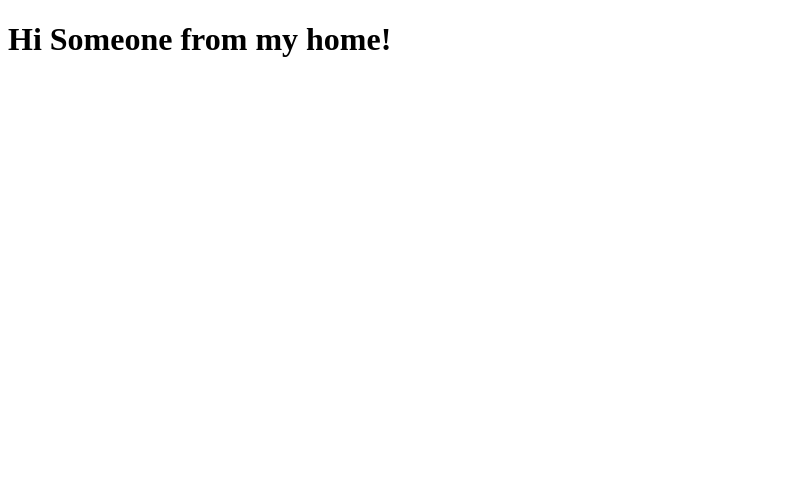
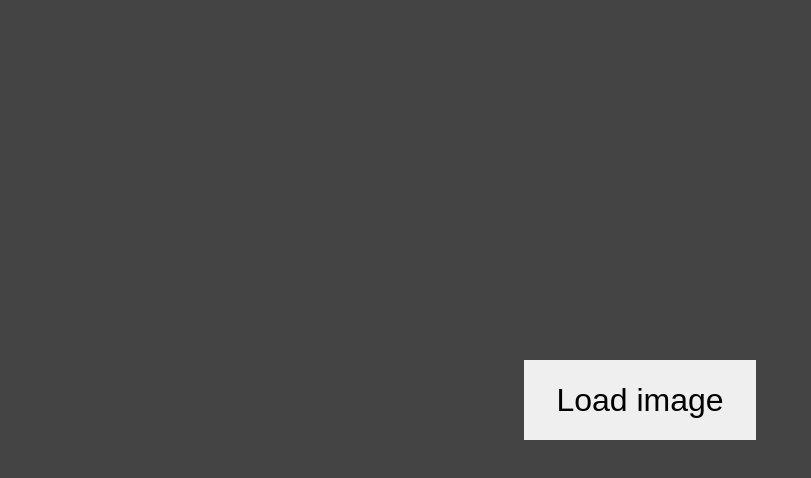
Before and after one commit to OscarGit/pxs, a React app: page / in a window 1280 px wide. Shown: the top 478 px of the page, without its empty margins (0-811 px from the left). Built offline with nearby package versions, Linux system fonts and the light colour scheme.

Commit message:
Added Sass

```diff
--- /dev/null
+++ b/src/app/ImageView.tsx
@@ -0,0 +1,41 @@
+import React from 'react';
+
+type ImageViewProps = {};
+type ImageViewState = {
+    current: 'loadImage' | 'viewImage';
+};
+export default class ImageView extends React.Component<ImageViewProps, ImageViewState> {
+    _canvas?: HTMLCanvasElement;
+
+    state: ImageViewState = {
+        current: 'loadImage',
+    };
+
+    loadImageClick($this: ImageView) {
+        // TODO: load image
+        $this.setState({
+            current: 'viewImage',
+        });
+    }
+    render() {
+        return (
+            <div className="image-view-container">
+                {this.state.current == 'viewImage' ? (
+                    <canvas ref={(elem) => (this._canvas = elem)}></canvas>
+                ) : null}
+                {this.state.current == 'loadImage' ? (
+                    <div className="load-btn-container">
+                        <button
+                            id="load-btn"
+                            onClick={() => {
+                                this.loadImageClick(this);
+                            }}
+                        >
+                            Load image
+                        </button>
+                    </div>
+                ) : null}
+            </div>
+        );
+    }
+}
--- /dev/null
+++ b/src/app/MainWindow.tsx
@@ -0,0 +1,19 @@
+import React from 'react';
+
+import ImageView from './ImageView';
+import '../styles/global.scss';
+
+type MainWindowProps = {};
+type MainWindowState = {};
+
+export default class MainWindow extends React.Component<MainWindowProps, MainWindowState> {
+    state: MainWindowState = {};
+
+    render() {
+        return (
+            <div className="main-container">
+                <ImageView />
+            </div>
+        );
+    }
+}
--- a/src/app/app.tsx
+++ /dev/null
@@ -1,5 +0,0 @@
-import * as React from 'react';
-export interface HelloWorldProps {
-    text: string;
-}
-export const App = (props: HelloWorldProps) => <h1>Hi {props.text} from my home!</h1>;
--- /dev/null
+++ b/src/declarations.d.ts
@@ -0,0 +1,4 @@
+declare module '*.sass' {
+    const content: any;
+    export default content;
+}
--- /dev/null
+++ b/src/styles/global.scss
@@ -0,0 +1,53 @@
+* {
+    box-sizing: border-box;
+}
+
+@mixin fill {
+    width: 100%;
+    height: 100%;
+    margin: 0;
+    padding: 0;
+}
+
+@mixin flex-container {
+    @include fill;
+    display: flex;
+}
+
+html,
+body,
+#root {
+    @include fill;
+}
+
+#root {
+    background-color: #444;
+}
+
+.main-container {
+    @include flex-container;
+}
+
+.image-view-container {
+    @include flex-container;
+}
+
+.load-btn-container {
+    @include flex-container;
+    justify-content: center;
+    align-items: center;
+}
+#load-btn {
+    outline: 0;
+    border: 0;
+    border-radius: 0;
+
+    padding: 0.5rem 2rem;
+    line-height: 4rem;
+    font-size: 2rem;
+}
+
+canvas {
+    flex-grow: 1;
+    border: 1px solid white;
+}
--- a/webpack.config.js
+++ b/webpack.config.js
@@ -2,6 +2,7 @@ const path = require('path');
 const HtmlWebpackPlugin = require('html-webpack-plugin');
 
 const outputPath = path.resolve(__dirname, 'dist');
+const srcPath = path.resolve(__dirname, 'src');
 
 module.exports = {
     mode: 'development',
@@ -14,8 +15,14 @@ module.exports = {
         rules: [
             {
                 test: /\.tsx?$/,
+                include: srcPath,
                 use: 'ts-loader',
                 exclude: /node_modules/,
+            },
+            {
+                test: /\.scss$/,
+                include: srcPath,
+                use: ['style-loader', 'css-loader', 'sass-loader'],
             },
         ],
     },
```
Also changed, not shown: package.json (+4 -3 lines), src/index.tsx (+4 -4 lines), src/tsconfig.json (+6 -3 lines), 1 other file (tests, documents, lock files or other folders).
